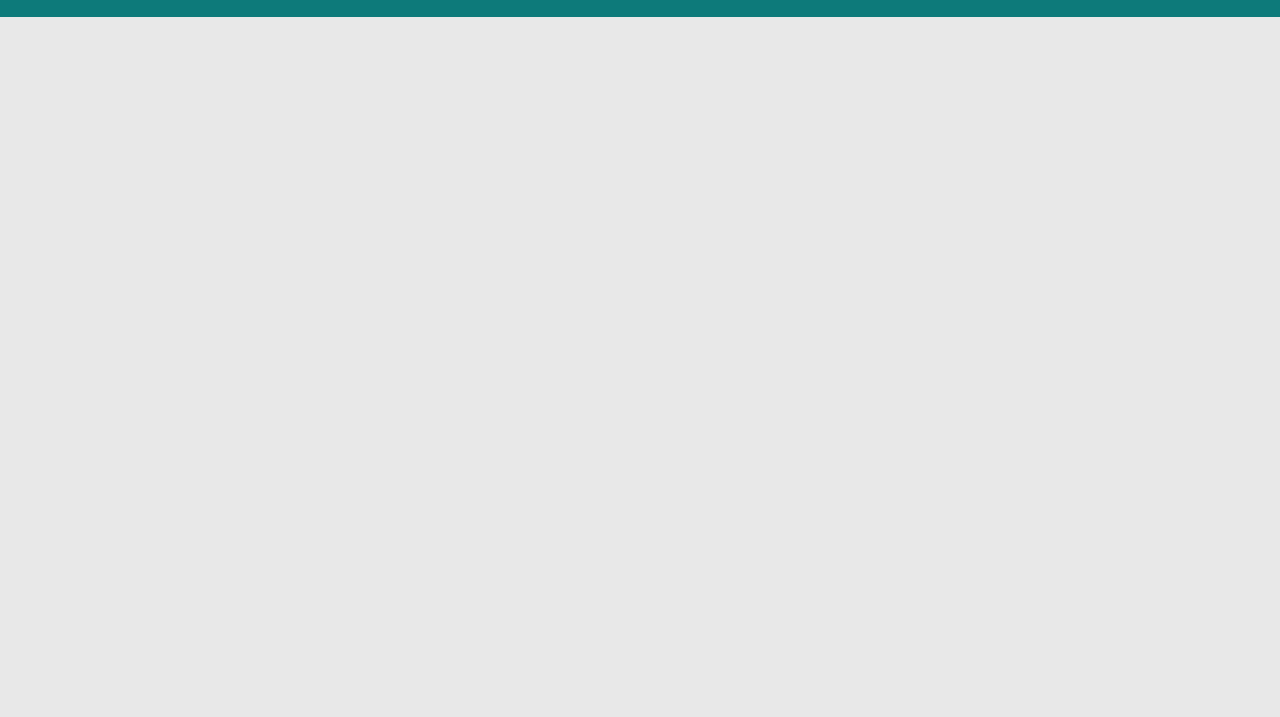
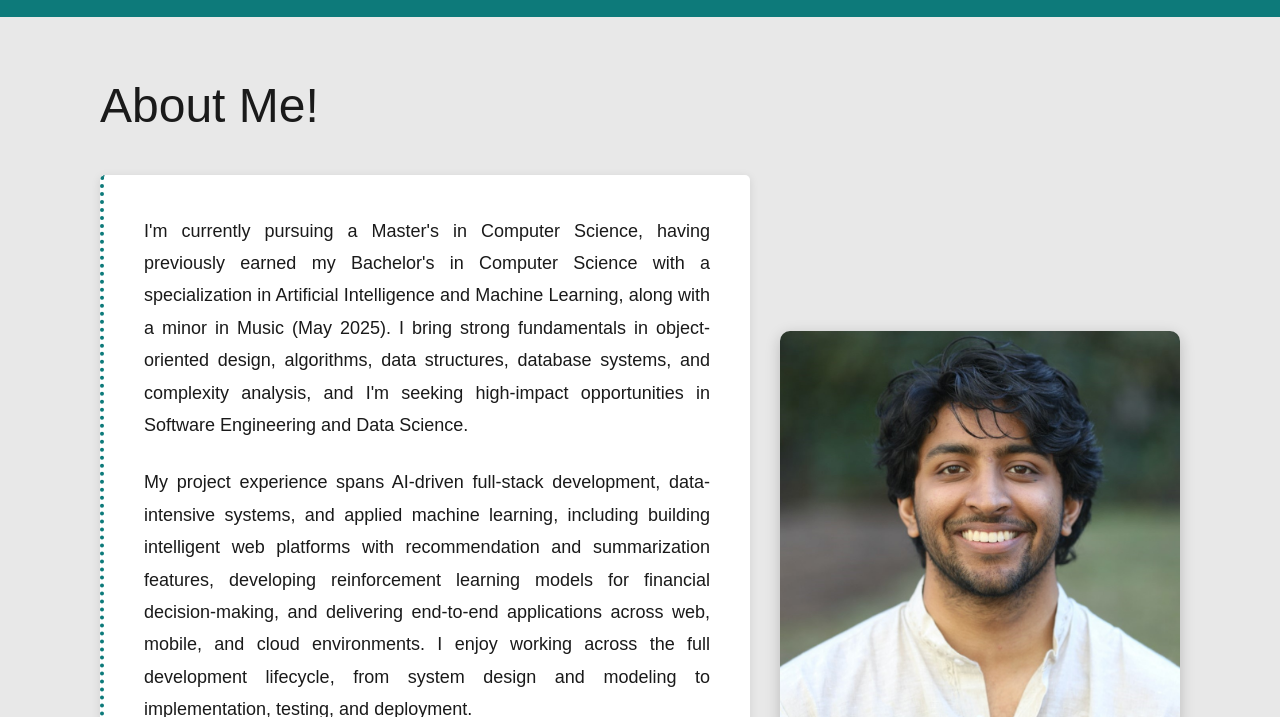
Before and after one commit to kashish-219/HomepageTarunBadarvada, a plain HTML site: page about.html in a window 1280 px wide. Shown: the part 83-800 px from the top of the page. Drawn offline with nearby package versions, Linux system fonts and the light colour scheme.

Commit message:
finished up about me page

```diff
--- a/about.html
+++ b/about.html
@@ -47,6 +47,26 @@
         </nav>
     </header>
 
+    <main>
+        <h1 class="about-header">About Me!</h1>
+        <section class="about-section">
+            <div class="about-content">
+                <p class="about-text">
+                    I'm currently pursuing a Master's in Computer Science, having previously earned my Bachelor's in Computer Science with a specialization in Artificial Intelligence and Machine Learning, along with a minor in Music (May 2025). I bring strong fundamentals in object-oriented design, algorithms, data structures, database systems, and complexity analysis, and I'm seeking high-impact opportunities in Software Engineering and Data Science.
+                </p>
+                <p class="about-text">
+                    My project experience spans AI-driven full-stack development, data-intensive systems, and applied machine learning, including building intelligent web platforms with recommendation and summarization features, developing reinforcement learning models for financial decision-making, and delivering end-to-end applications across web, mobile, and cloud environments. I enjoy working across the full development lifecycle, from system design and modeling to implementation, testing, and deployment.
+                </p>
+                <p class="about-text">
+                    Outside of academics, I study Hindustani Classical Music, enjoy film analysis, and am an avid Wii Sports fan. I'm always excited to connect and discuss!
+                </p>
+            </div>
+            <div class="about-image">
+                <img src="headshot.jpg" alt="">
+            </div>
+        </section>
+    </main>
+
     <script src="https://cdn.jsdelivr.net/npm/bootstrap@5.0.2/dist/js/bootstrap.bundle.min.js" integrity="sha384-MrcW6ZMFYlzcLA8Nl+NtUVF0sA7MsXsP1UyJoMp4YLEuNSfAP+JcXn/tWtIaxVXM" crossorigin="anonymous"></script>
 </body>
 </html>
--- a/about_styles.css
+++ b/about_styles.css
@@ -0,0 +1,62 @@
+body {
+    background-color: #e8e8e8;
+}
+
+main {
+    padding: 60px 100px;
+}
+
+.about-header {
+    font-size: 48px;
+    font-weight: normal;
+    color: #1a1a1a;
+    margin-bottom: 40px;
+    max-width: 1200px;
+    margin-left: auto;
+    margin-right: auto;
+}
+
+.about-section {
+    display: flex;
+    justify-content: center;
+    align-items: center;
+    gap: 30px;
+    max-width: 1200px;
+    margin: 0 auto;
+}
+
+.about-content {
+    flex: 1;
+    max-width: 700px;
+    background-color: white;
+    padding: 40px;
+    border-left: 4px dotted #0d7a7a;
+    border-radius: 5px;
+    box-shadow: 0 2px 10px rgba(0, 0, 0, 0.1);
+}
+
+.about-text {
+    font-size: 18px;
+    line-height: 1.8;
+    color: #1a1a1a;
+    margin-bottom: 25px;
+    text-align: justify;
+}
+
+.about-text:last-child {
+    margin-bottom: 0;
+}
+
+.about-image {
+    flex: 0 0 auto;
+    display: flex;
+    justify-content: center;
+    align-items: center;
+}
+
+.about-image img {
+    width: 400px;
+    height: auto;
+    border-radius: 10px;
+    box-shadow: 0 4px 15px rgba(0, 0, 0, 0.2);
+}
--- a/styles.css
+++ b/styles.css
@@ -71,7 +71,7 @@ body {
 
 .btn-1 {
     display: inline-block;
-    background-color: #0eb9b9;
+    background-color: #005461;
     color: white;
     padding: 15px 30px;
     font-size: 20px;
@@ -84,7 +84,7 @@ body {
 }
 
 .btn-1:hover {
-    background-color: #0ca5a5;
+    background-color: #005461;
     color: white;
     transform: translateY(-2px);
     text-decoration: none;
```
Also changed, not shown: index.html (+2 -6 lines).
